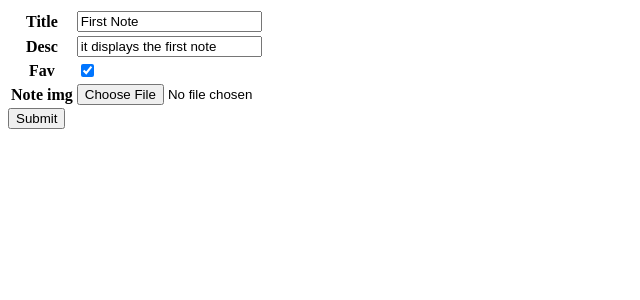
After one commit to Akshay-Bhatia22/NotesApp, a Django app: a page that uses NotesApp/Notes/templates/Notes/upload_form.html in a window 1280 px wide. The commit adds this page. Shown: the top 300 px of the page, without its empty margins (0-640 px from the left). Run offline with Django 3.2, Linux system fonts and the light colour scheme; data comes from the database, SQL or seed files in the repository.

Commit message:
CRUD with bookmark

```diff
--- a/NotesApp/Notes/forms.py
+++ b/NotesApp/Notes/forms.py
@@ -1,7 +1,7 @@
 from django import forms
 from .models import NoteModel
 
-class NotecCreate(forms.ModelForm):
+class NoteCreate(forms.ModelForm):
     class Meta:
         model = NoteModel
-        firlds = '__all__'
+        fields = ['title', 'desc', 'fav', 'note_img']
--- a/NotesApp/Notes/models.py
+++ b/NotesApp/Notes/models.py
@@ -1,13 +1,22 @@
 from django.db import models
+from datetime import datetime
+
 
 class NoteModel(models.Model):
     title = models.CharField(max_length=40)
-    created = models.DateTimeField('date published')
-    desc = models.CharField(max_length=80)
+    created = models.DateTimeField(default=datetime.now)
+    desc = models.CharField(max_length=80,blank=True)
+    note_img = models.ImageField(blank=True)
     fav = models.BooleanField(default=False)
 
     def __str__(self):
         return str(self.title)
+
+    def is_fav(self):
+        if self.fav==True:
+            return "Favourite"
+        else:
+            return ""
 
 class Notelist(models.Model):
     link = models.ForeignKey(NoteModel, on_delete=models.CASCADE)
--- a/NotesApp/Notes/templates/Notes/index.html
+++ b/NotesApp/Notes/templates/Notes/index.html
@@ -1,6 +1,9 @@
 <h1>DJANGO NOTES APP</h1>
 {% with space="  " %}
 {% for notes in all_notes %}
-<h2><a href=#>{{ forloop.counter }}{{ space }}{{ notes }}</a></h2>
+<h2><a href="detail/{{notes}}">{{ forloop.counter }}{{ space }}{{ notes }}{{ space }}{{ notes.is_fav }}</a></h2>
 {% endfor %}
 {% endwith %}
+<br>
+<button  onclick="window.location.href='{% url 'Notes:create' %}';">Create a Note</button>
+<!-- <h1><a href="{% url 'Notes:create' %}">CREATE</a></h1> -->
--- /dev/null
+++ b/NotesApp/Notes/templates/Notes/upload_form.html
@@ -0,0 +1,12 @@
+<form method = 'POST' enctype="multipart/form-data">
+        {% csrf_token %}
+        <table>
+            {% for field in upload_form %}
+            <tr>
+                <th>{{field.label}}</th>
+                <td>{{ field }}</td>
+            </tr>
+            {% endfor %}
+        </table>
+    <button type="submit">Submit</button>
+</form>
--- a/NotesApp/Notes/urls.py
+++ b/NotesApp/Notes/urls.py
@@ -1,6 +1,16 @@
 from django.urls import path
 from . import views
+from NotesApp.settings import DEBUG, STATIC_ROOT,STATIC_URL,MEDIA_ROOT,MEDIA_URL
+from django.conf.urls.static import static
 
+app_name = "Notes"
 urlpatterns = [
-    path('', views.index, name='index')
+    path('', views.index, name='index'),
+    path('create/', views.create, name='create'),
+    # path('update/<str:Notes_title>', views.update),
+    path('detail/<str:Notes_title>/update', views.update),
+    path('detail/<str:Notes_title>/delete', views.delete_note),
+    path('detail/<str:Notes_title>', views.detail),
 ]
+
+urlpatterns += static(MEDIA_URL, document_root = MEDIA_ROOT)
--- a/NotesApp/Notes/views.py
+++ b/NotesApp/Notes/views.py
@@ -1,6 +1,44 @@
-from django.shortcuts import render
-from .models import NoteModel
+from django.http.response import HttpResponse
+from django.shortcuts import render, redirect
+from .models import NoteModel, Notelist
+from .forms import NoteCreate
 
 def index(request):
     all_notes = NoteModel.objects.all()
     return render(request, 'Notes/index.html', {'all_notes':all_notes})
+
+def create(request):
+    create = NoteCreate()
+    if request.method == 'POST':
+        create = NoteCreate(request.POST, request.FILES)
+        if create.is_valid():
+            create.save()
+            return redirect('Notes:index')
+        else:
+            return HttpResponse("worng")
+    else:
+        return render(request, 'Notes/create.html', {'create_form':create})
+
+def update(request, Notes_title):
+    try:
+        update_note = NoteModel.objects.get(title = Notes_title)
+    except:
+        return redirect('Notes:index')
+    update_form = NoteCreate(request.POST or None, instance = update_note)
+    if update_form.is_valid():
+        update_form.save()
+        return redirect('Notes:index')
+    return render(request, 'Notes/upload_form.html', {'upload_form':update_form})
+
+def delete_note(request, Notes_title):
+    try:
+        delnote = NoteModel.objects.get(title = Notes_title)
+    except:
+        return redirect('Notes:index')
+    delnote.delete()
+    return redirect('Notes:index')
+
+def detail(request, Notes_title):
+    Note_detail = NoteModel.objects.get(title=Notes_title)
+    # Note_detail_list = Notelist.objects.create(link=Note_detail,item="some items")
+    return render(request, 'Notes/detail.html', {'detail_note':Note_detail})
--- a/NotesApp/NotesApp/settings.py
+++ b/NotesApp/NotesApp/settings.py
@@ -11,6 +11,7 @@ https://docs.djangoproject.com/en/3.2/ref/settings/
 """
 
 from pathlib import Path
+import os
 
 # Build paths inside the project like this: BASE_DIR / 'subdir'.
 BASE_DIR = Path(__file__).resolve().parent.parent
@@ -123,6 +124,10 @@ USE_TZ = True
 # https://docs.djangoproject.com/en/3.2/howto/static-files/
 
 STATIC_URL = '/static/'
+STATIC_ROOT = os.path.join(BASE_DIR, 'static-files')
+# user uploaded files
+MEDIA_URL = '/media/'
+MEDIA_ROOT=os.path.join(BASE_DIR, 'media').replace('\\','/')
 
 # Default primary key field type
 # https://docs.djangoproject.com/en/3.2/ref/settings/#default-auto-field
--- a/NotesApp/NotesApp/urls.py
+++ b/NotesApp/NotesApp/urls.py
@@ -15,9 +15,10 @@ Including another URLconf
 """
 from django.contrib import admin
 from django.urls import path, include
-from Notes import views
-
+from NotesApp.settings import DEBUG, STATIC_ROOT,STATIC_URL,MEDIA_ROOT,MEDIA_URL
+from django.conf.urls.static import static
 urlpatterns = [
     path('admin/', admin.site.urls),
-    path('index/', include('Notes.urls'))
+    path('index/', include('Notes.urls')),
 ]
+urlpatterns += static(MEDIA_URL, document_root = MEDIA_ROOT)
```
Also changed, not shown: NotesApp/Notes/templates/Notes/create.html (added, +8 -0 lines), NotesApp/Notes/templates/Notes/detail.html (added, +22 -0 lines), NotesApp/Notes/migrations/0001_initial.py, NotesApp/Notes/migrations/0002_auto_20211024_1315.py (added), NotesApp/db.sqlite3, NotesApp/media/WhatsApp_Image_2021-10-13_at_6.43.10_PM.jpeg (added).
